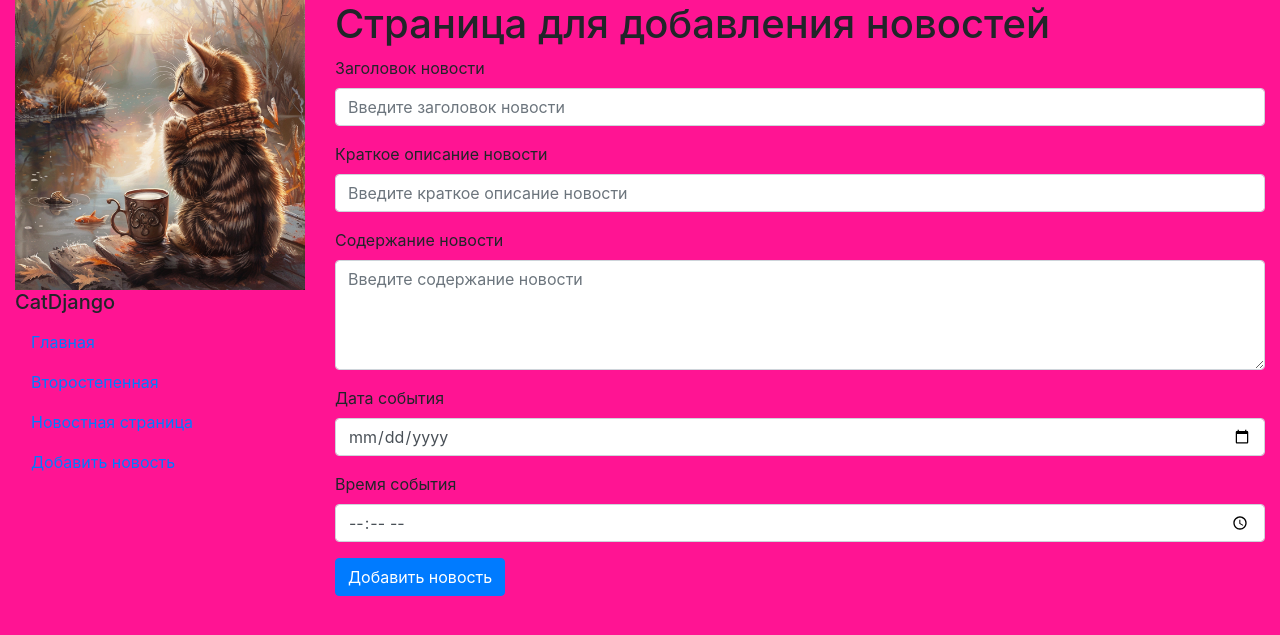
After one commit to jenycher/WebDGProject, a Django app: page /news/create_news/ in a window 1280 px wide. The commit adds this page. Shown: the top 635 px of the page. Run offline with Django 5.2, Linux system fonts and the light colour scheme; parts of the project's set-up code (start-up, migrations or seed data) failed here and were passed over; some libraries are stand-ins or nearby versions.

Commit message:
summ req

```diff
--- a/zerocoder/main/templates/main/layoute.html
+++ b/zerocoder/main/templates/main/layoute.html
@@ -19,6 +19,7 @@
                     <li class="nav-item"><a class="nav-link" href="{% url 'home' %}">Главная</a></li>
                     <li class="nav-item"><a class="nav-link" href="{% url 'page2' %}">Второстепенная</a></li>
                     <li class="nav-item"><a class="nav-link" href="{% url 'news_home' %}">Новостная страница</a></li>
+                    <li class="nav-item"><a class="nav-link" href="{% url 'add_news' %}">Добавить новость</a></li>
                 </ul>
             </aside>
             <main class="col-md-9">
--- /dev/null
+++ b/zerocoder/news/templates/news/add_new_post.html
@@ -0,0 +1,41 @@
+{% extends 'main/layoute.html' %}
+
+{% block title %}
+	<title>Страница для добавления новостей</title>
+{% endblock %}
+
+{% block content %}
+<h1>Страница для добавления новостей</h1>
+<div>
+
+<form method="post">
+    {% csrf_token %}
+    <div class="form-group">
+        <label for="newsTitle">Заголовок новости</label>
+        <input type="text" class="form-control" id="newsTitle" placeholder="Введите заголовок новости">
+    </div>
+
+    <div class="form-group">
+        <label for="newsDescription">Краткое описание новости</label>
+        <input type="text" class="form-control" id="newsDescription" placeholder="Введите краткое описание новости">
+    </div>
+
+    <div class="form-group">
+        <label for="newsContent">Содержание новости</label>
+        <textarea class="form-control" id="newsContent" placeholder="Введите содержание новости" rows="4"></textarea>
+    </div>
+
+    <div class="form-group">
+        <label for="newsDate">Дата события</label>
+        <input type="date" class="form-control" id="newsDate">
+    </div>
+
+    <div class="form-group">
+        <label for="newsTime">Время события</label>
+        <input type="time" class="form-control" id="newsTime">
+    </div>
+
+    <button type="submit" class="btn btn-primary">Добавить новость</button>
+</form>
+</div>
+{% endblock %}
--- a/zerocoder/news/urls.py
+++ b/zerocoder/news/urls.py
@@ -3,4 +3,5 @@ from . import views
 
 urlpatterns = [
 	path('', views.home, name='news_home'),
+    path('create_news/', views.create_news, name='add_news')
 ]
--- a/zerocoder/news/views.py
+++ b/zerocoder/news/views.py
@@ -5,3 +5,6 @@ from .models import News_post
 def home(request):
     news = News_post.objects.all()
     return render(request, 'news/news.html', {'news': news})
+
+def create_news(request):
+     return render(request, 'news/add_new_post.html')
```
Also changed, not shown: zerocoder/news/templates/news/news.html (+14 -3 lines), forms.py (added).
